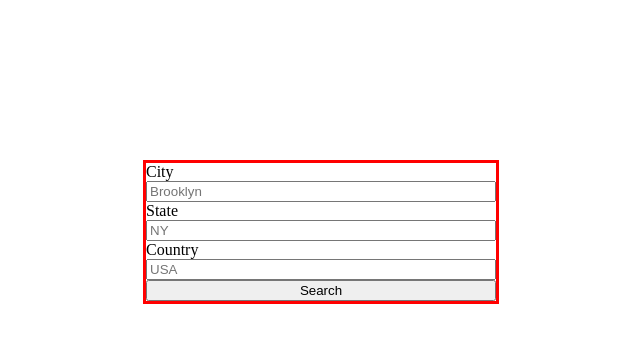
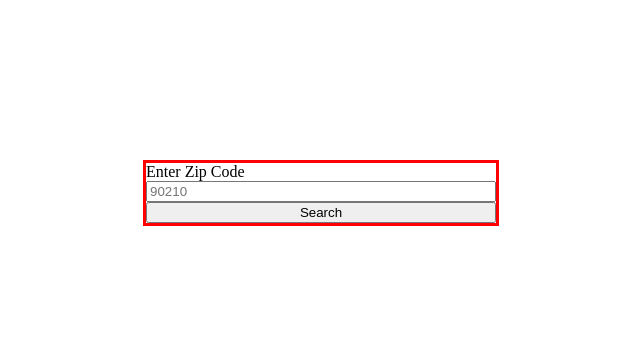
Before and after one commit to chuefengv/OpenWeather, a React (Create React App) app: page / in a window 1280 px wide. Shown: the top 342 px of the page, without its empty margins (319-959 px from the left). Built offline with nearby package versions, Linux system fonts and the light colour scheme.

Commit message:
decided to go with zipcode only

```diff
--- a/src/App.js
+++ b/src/App.js
@@ -3,9 +3,10 @@ import Axios from 'axios';
 import {useState} from 'react';
 import {MainPage, OpeningPage} from './components/index';
 function App() {
-
+  //flag to see if opening a new page
   const [firstSearch, setFirstSearch] = useState(false);
-  const [currWeather, setCurrWeather] = useState([]);
+  //state variable to hold city weather information
+  const [currWeather, setCurrWeather] = useState("");
 
   const weather = {currWeather, setCurrWeather}
   return (
--- a/src/components/MainPage/MainPage.jsx
+++ b/src/components/MainPage/MainPage.jsx
@@ -1,9 +1,9 @@
 import React from 'react'
 
-export default function MainPage() {
+export default function MainPage({weather}) {
     return (
         <div>
-            Main
+            {weather.currWeather}
         </div>
     )
 }
--- a/src/components/OpeningPage/OpeningPage.jsx
+++ b/src/components/OpeningPage/OpeningPage.jsx
@@ -3,55 +3,36 @@ import Axios from 'axios';
 import './OpeningPage.css'
 
 export default function OpeningPage({setFirstSearch, weather}) {
-    const [searchCity, setSearchCity] = useState(null);
-    const [searchState, setSearchState] = useState(null);
-    const [searchCountry, setSearchCountry] = useState(null);
-
+    const [zipcode, setZipcode] = useState(0);
     const API_KEY = '1364ff82ee89c8513773028b0e6a5191'
 
 
     function searchWeather(){
 
-        Axios.get(`https://api.openweathermap.org/data/2.5/forecast?q=${searchCity},${searchState},${searchCountry}&appid=${API_KEY}`)
+        Axios.get(`https://api.openweathermap.org/data/2.5/forecast?zip=${zipcode}&appid=${API_KEY}`)
         .then(res =>{
-            console.log(res.data.list[0]); //every 8 indexes is a new day
             setFirstSearch(true);
+            weather.setCurrWeather(res.data.city.name);
+            console.log(weather.currWeather); //every 8 indexes is a new day
         })
         .catch(err =>{
             console.log(err.message);
         });
     }
 
-    function handleCity(e){
+    function handleZipChange(e){
         e.preventDefault();
-        setSearchCity(e.target.value);
-    }
-
-    function handleState(e){
-        e.preventDefault();
-        setSearchState(e.target.value);
-    }
-
-    function handleCountry(e){
-        e.preventDefault();
-        setSearchCountry(e.target.value);
+        setZipcode(e.target.value);
     }
 
     return (
         <div className='opening-wrapper'>
             <div className='opening-searchbox'>
+
                 <div className='opening-search-city'>
-                    City
+                    Enter Zip Code
                 </div>
-                <input type='text' placeholder='Brooklyn' onChange={(e)=>handleCity(e)}/>
-                <div className='opening-search-state'>
-                    State
-                </div>
-                <input type='text' placeholder='NY' onChange={(e)=>handleState(e)}/>
-                <div className='opening-search-country'>
-                    Country
-                </div>
-                <input type='text' placeholder='USA' onChange={(e)=>handleCountry(e)}/>
+                <input type='text' placeholder='90210' onChange={(e)=>handleZipChange(e)} maxLength="5"/>
 
                 <button onClick={()=>searchWeather()}>Search</button>
             </div>
```
